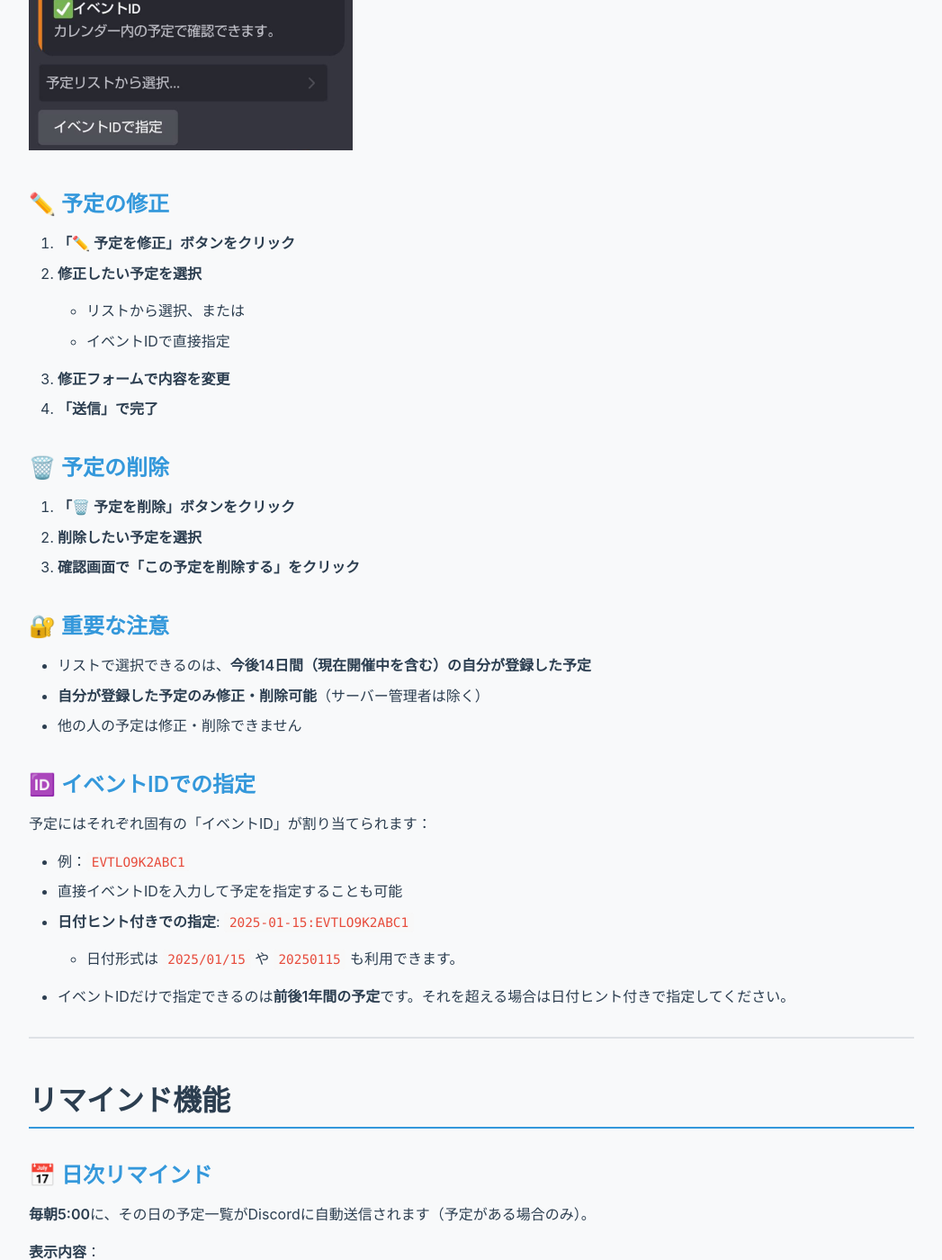
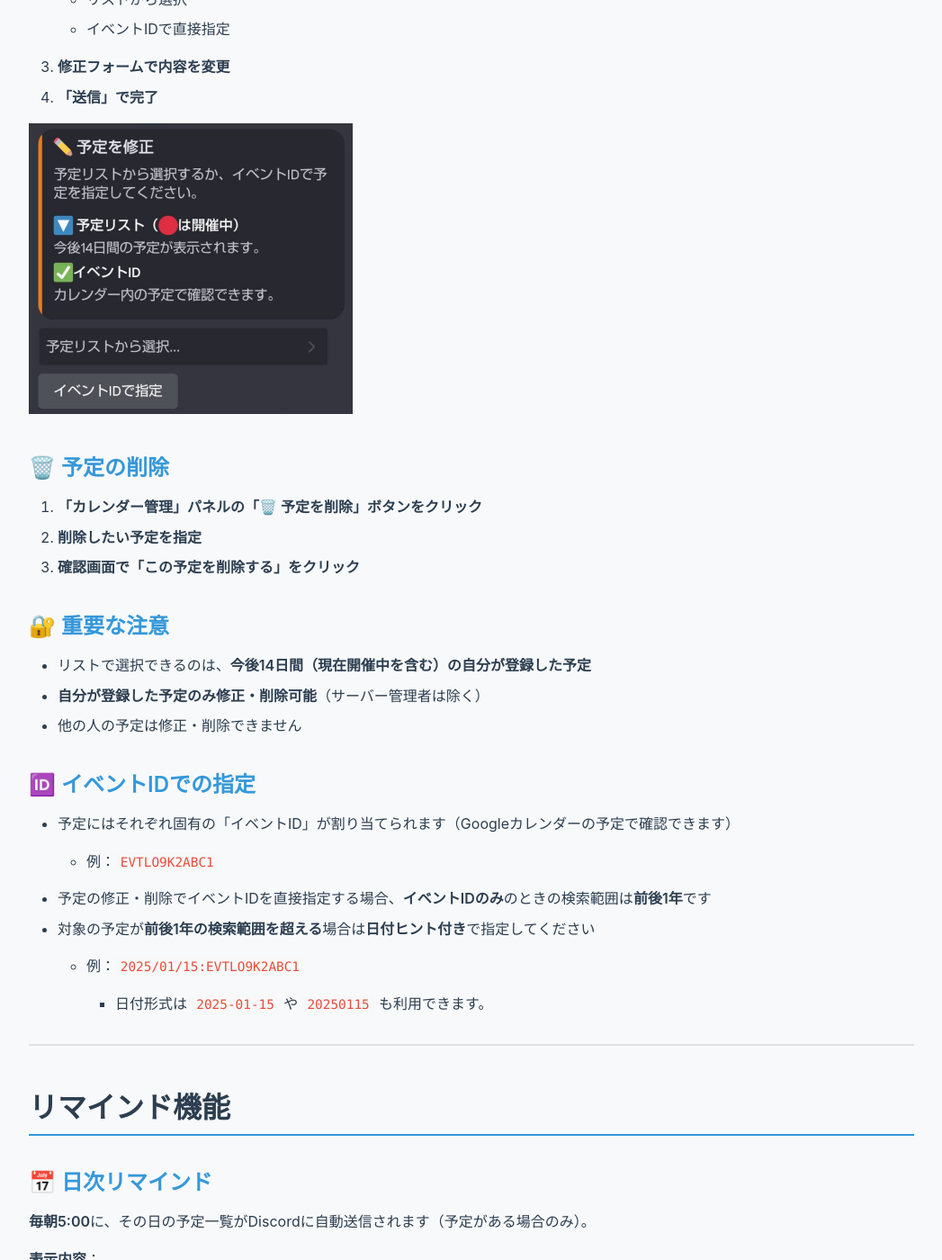
Before and after one commit to mae-benten/koyomi-gakari-user-guide, a Jekyll site: the page built from index.md, in a window 1280 px wide and 1400 px high, scrolled down 4583 px. Shown: the whole window at 90% size, without its empty margins (116-1163 px from the left). Built offline with Jekyll 4.4.1, drawn with Linux system fonts in a browser that asks for light colours; some of the changed text lies outside the part shown.

Commit message:
画像の位置や説明などを修正

```diff
--- a/index.md
+++ b/index.md
@@ -2,10 +2,9 @@
 layout: default
 title: "こよみがかり ユーザーガイド"
 ---
+![こよみがかりロゴ](assets/images/logo.png)
 
 # こよみがかり ユーザーガイド
-
-![こよみがかりロゴ](assets/images/logo.png)
 
 **バージョン**: 1.0
 **最終更新**: 2025年9月9日
@@ -44,6 +41,8 @@ title: "こよみがかり ユーザーガイド"
 
 Discordのチャンネル内に設置した「カレンダー管理」パネルのボタンを使って操作します：
 
+![カレンダー管理パネル](assets/images/screenshots/panel.png)
+
 | ボタン | 機能 |
 |--------|------|
 | ➕ **予定を登録** | 新しい予定を追加 |
@@ -56,13 +55,13 @@ Discordのチャンネル内に設置した「カレンダー管理」パネル
 
 ## 予定の登録方法
 
-![予定登録画面](assets/images/screenshots/register.png)
-
 ### 📝 登録手順
 
-1. **「➕ 予定を登録」ボタンをクリック**
+1. **「カレンダー管理」パネルの「➕ 予定を登録」ボタンをクリック**
 2. **入力フォームに必要事項を記入**
 3. **「送信」で完了**
+
+![予定登録画面](assets/images/screenshots/register.png)
 
 ### 📋 入力項目の説明
 
@@ -98,21 +97,21 @@ Discordのチャンネル内に設置した「カレンダー管理」パネル
 
 ## 予定の修正・削除
 
-![予定修正画面](assets/images/screenshots/modify.png)
-
 ### ✏️ 予定の修正
 
-1. **「✏️ 予定を修正」ボタンをクリック**
-2. **修正したい予定を選択**
-   - リストから選択、または
+1. **「カレンダー管理」パネルの「✏️ 予定を修正」ボタンをクリック**
+2. **修正したい予定をいずれかの方法で指定**
+   - リストから選択
    - イベントIDで直接指定
 3. **修正フォームで内容を変更**
 4. **「送信」で完了**
 
+![予定修正画面](assets/images/screenshots/modify.png)
+
 ### 🗑️ 予定の削除
 
-1. **「🗑️ 予定を削除」ボタンをクリック**
-2. **削除したい予定を選択**
+1. **「カレンダー管理」パネルの「🗑️ 予定を削除」ボタンをクリック**
+2. **削除したい予定を指定**
 3. **確認画面で「この予定を削除する」をクリック**
 
 ### 🔐 重要な注意
@@ -123,12 +122,13 @@ Discordのチャンネル内に設置した「カレンダー管理」パネル
 
 ### 🆔 イベントIDでの指定
 
-予定にはそれぞれ固有の「イベントID」が割り当てられます：
-- 例：`EVTLO9K2ABC1`
-- 直接イベントIDを入力して予定を指定することも可能
-- **日付ヒント付きでの指定**: `2025-01-15:EVTLO9K2ABC1`
-  - 日付形式は `2025/01/15` や `20250115` も利用できます。
-- イベントIDだけで指定できるのは**前後1年間の予定**です。それを超える場合は日付ヒント付きで指定してください。
+- 予定にはそれぞれ固有の「イベントID」が割り当てられます（Googleカレンダーの予定で確認できます）
+  - 例：`EVTLO9K2ABC1`
+
+- 予定の修正・削除でイベントIDを直接指定する場合、**イベントIDのみ**のときの検索範囲は**前後1年**です
+- 対象の予定が**前後1年の検索範囲を超える**場合は**日付ヒント付き**で指定してください
+  - 例：`2025/01/15:EVTLO9K2ABC1`
+    - 日付形式は `2025-01-15` や `20250115` も利用できます。
 
 ---
 
@@ -175,11 +175,9 @@ Discordのチャンネル内に設置した「カレンダー管理」パネル
 
 ## 便利な機能
 
-![Googleカレンダー表示](assets/images/screenshots/calendar.png)
-
 ### 📆 今日の予定確認
 
-**「📆 今日の予定」ボタン**で当日の予定を即座に確認できます。
+**「カレンダー管理」パネルの「📆 今日の予定」ボタン**で当日の予定を即座に確認できます。
 
 **表示内容**：
 - 今日開催される全予定
@@ -219,8 +217,8 @@ Googleカレンダー上で予定のタイトルに開催方式に応じたア
 
 **対処法**：
 - カレンダー管理パネルの「カレンダーを開く」で直接Googleカレンダーを確認し、予定のイベントIDや登録者（自分かどうか）を確認してください。
-- イベントIDで直接指定することで、期間外の予定も操作できます。
-- 前後1年を超える予定は、日付ヒント付きのイベントIDで指定してください。
+- イベントIDで直接指定することで、上記期間外の予定も操作できます。
+- 前後1年の検索範囲を超える予定は、日付ヒント付きのイベントIDで指定してください。
 
 ### ❓ リマインドが来ません
 
```
Also changed, not shown: other parts of index.md (+1 -3 lines).
